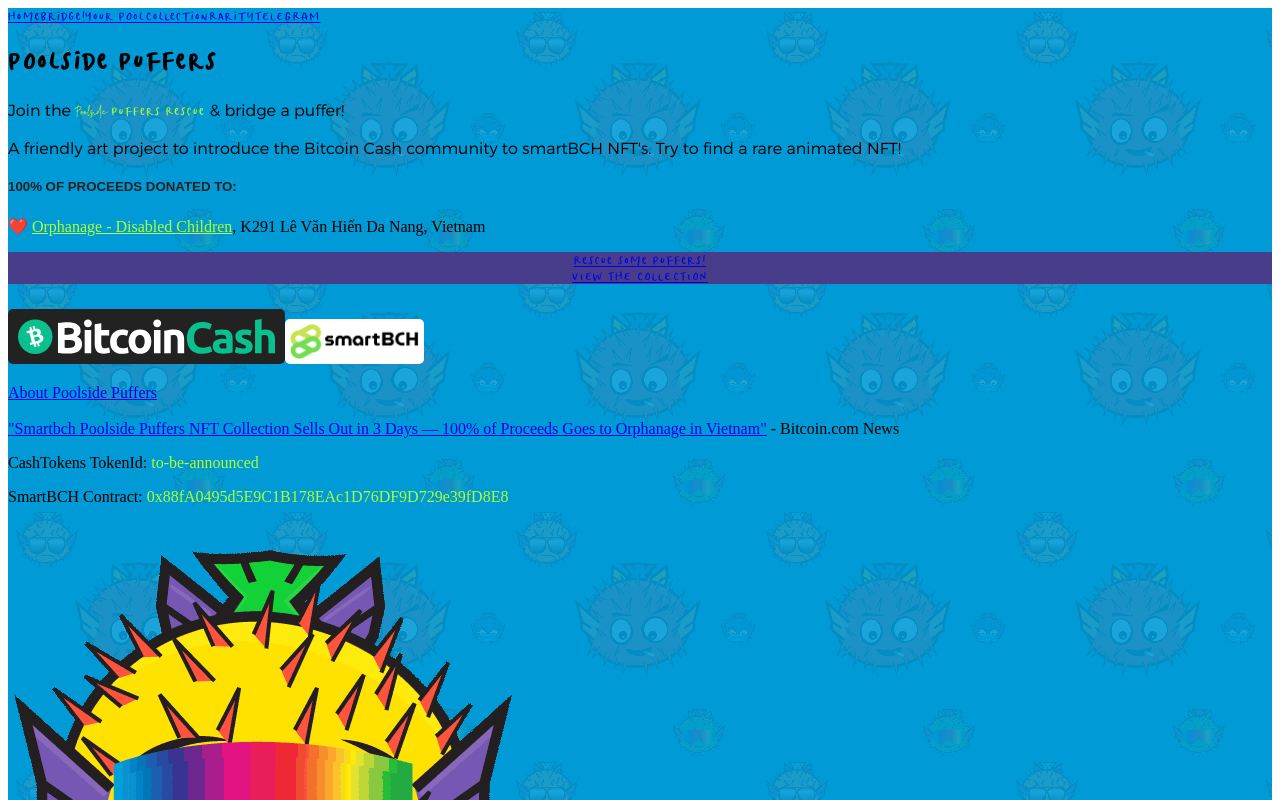
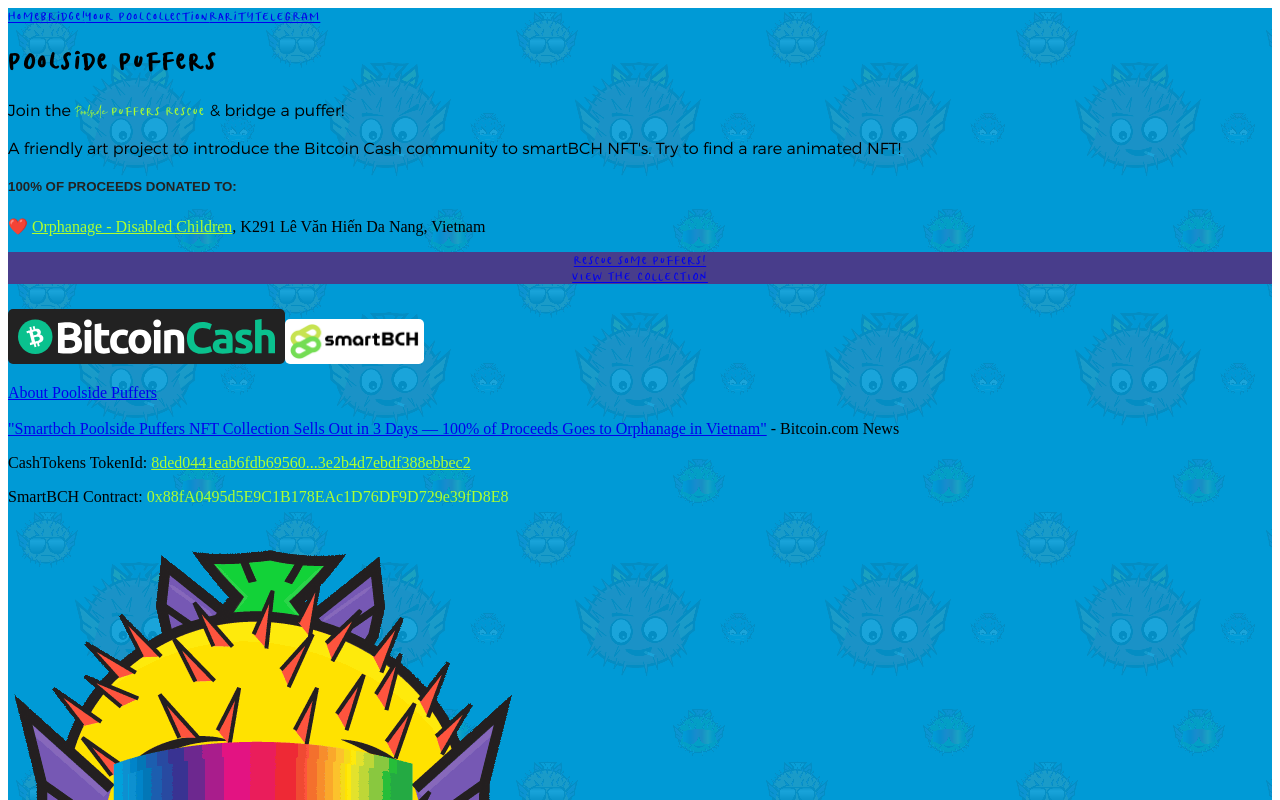
Before and after one commit to maplesyrupsucker/poolside-puffers, a Next.js app: page / in a window 1280 px wide. Shown: the top 800 px of the page. Built offline with nearby package versions, Linux system fonts and the light colour scheme.

Commit message:
add puffers tokenId with blockexplorer link

```diff
--- a/pages/collection.js
+++ b/pages/collection.js
@@ -43,7 +43,9 @@
 
           </div>
           <div className=" py-6 w-4/4 text-center">
-            <div><p>CashTokens TokenId: <span className="text-blau">to-be-announced</span></p></div>
+            <div><p>CashTokens TokenId: <a className="text-blau" target='_blank' href='https://explorer.salemkode.com/token/8ded0441eab6fdb69560b396594861eb38b515bf98353e2b4d7ebdf388ebbec2'>
+            8ded0441eab6fdb69560...3e2b4d7ebdf388ebbec2</a></p>
+            </div>
             <div><p>SmartBCH Contract: <span className="text-blau">0x88fA0495d5E9C1B178EAc1D76DF9D729e39fD8E8</span></p></div>
 
           </div>
--- a/pages/index.js
+++ b/pages/index.js
@@ -52,7 +52,9 @@
                     <a href="https://news.bitcoin.com/smartbch-poolside-puffers-nft-collection-sells-out-in-3-days-100-of-proceeds-goes-to-orphanage-in-vietnam/" className="underline">"Smartbch Poolside Puffers NFT Collection Sells Out in 3 Days — 100% of Proceeds Goes to Orphanage in Vietnam"</a> - Bitcoin.com News
                     </p>
 
-                    <div><p className="mt-5">CashTokens TokenId: <span className="text-blau">to-be-announced</span></p></div>
+                    <div><p className="mt-5">CashTokens TokenId: <a className="text-blau" target='_blank' href='https://explorer.salemkode.com/token/8ded0441eab6fdb69560b396594861eb38b515bf98353e2b4d7ebdf388ebbec2'>
+                      8ded0441eab6fdb69560...3e2b4d7ebdf388ebbec2</a></p>
+                    </div>
                     <div><p className="mt-5">SmartBCH Contract: <span className="text-blau">0x88fA0495d5E9C1B178EAc1D76DF9D729e39fD8E8</span></p></div>
                   </div>
 
```
